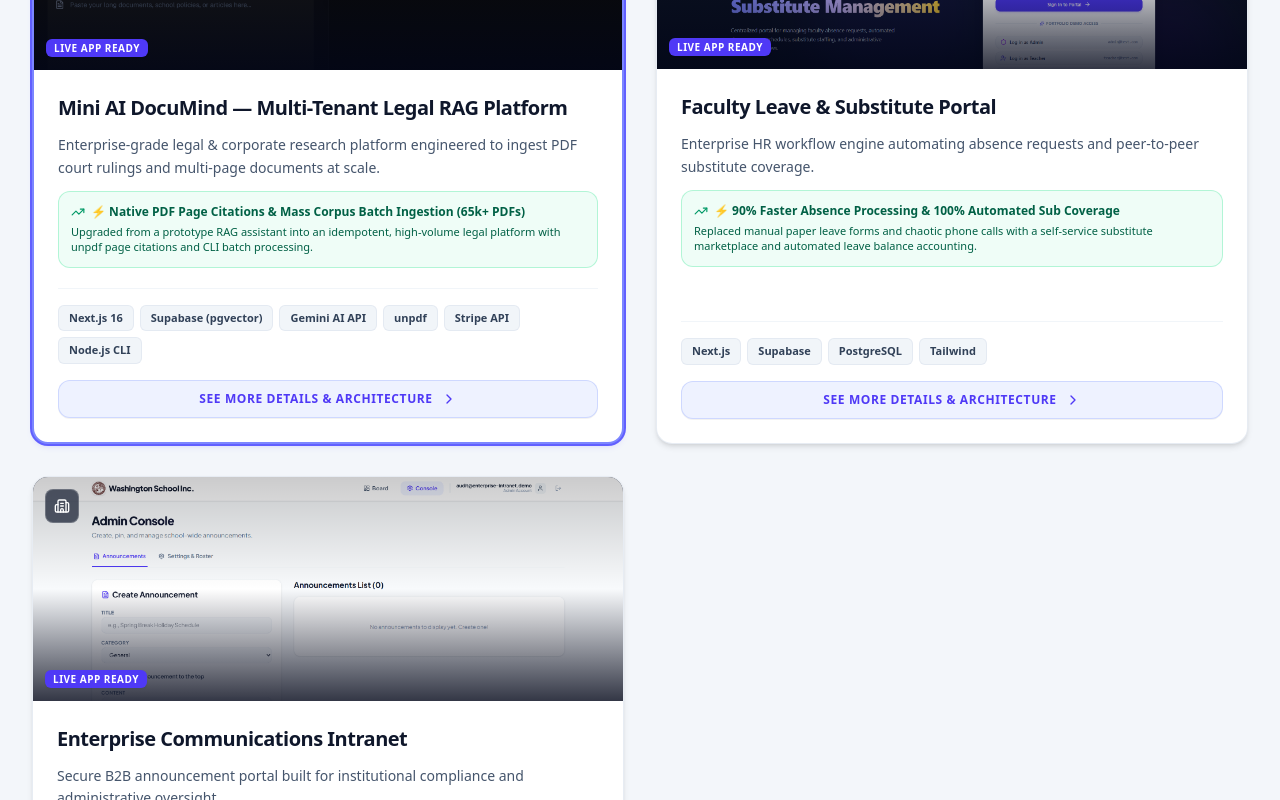
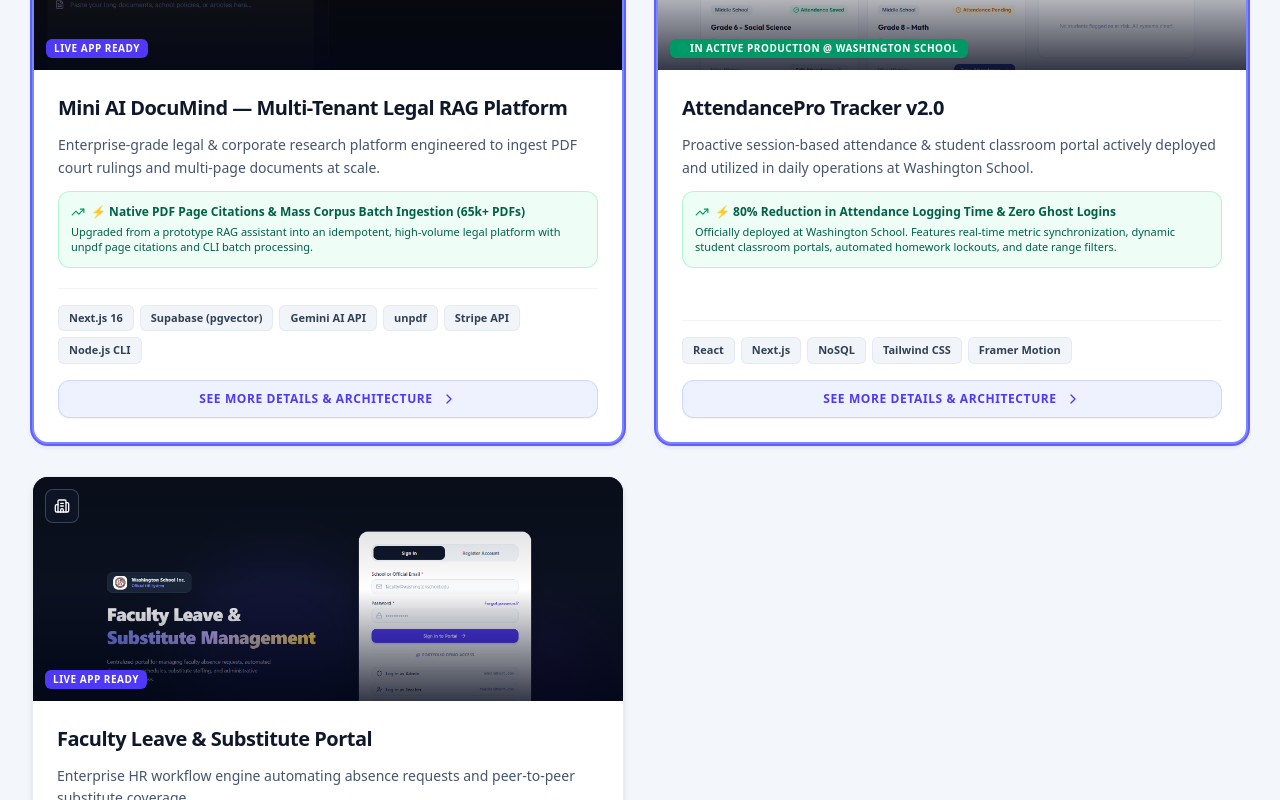
Before and after one commit to GabbyDev0402/gabrielcaratihan.dev, a Next.js app: page / in a window 1280 px wide. Shown: the part 2400-3200 px from the top of the page. Built offline with nearby package versions, Linux system fonts and the light colour scheme.

Commit message:
Update AttendancePro Tracker to v2.0 with active production status at Washington School and featured lead placement

```diff
--- a/app/components/Projects.tsx
+++ b/app/components/Projects.tsx
@@ -31,11 +31,12 @@
   fullDescription: string | React.ReactNode;
   agenticWorkflow: string;
   techStack: string[];
-  demoCredentials: {
+  demoCredentials?: {
     role: string;
     email: string;
     password?: string;
   };
+  inActiveProduction?: boolean;
   githubLink: string;
   liveLink: string;
   imageUrl?: string;
@@ -113,6 +114,75 @@
     ),
     isFeatured: true,
     icon: Bot,
+  },
+  {
+    id: "attendance-pro",
+    title: "AttendancePro Tracker v2.0",
+    shortDescription:
+      "Proactive session-based attendance & student classroom portal actively deployed and utilized in daily operations at Washington School.",
+    businessImpact: {
+      metric: "⚡ 80% Reduction in Attendance Logging Time & Zero Ghost Logins",
+      summary:
+        "Officially deployed at Washington School. Features real-time metric synchronization, dynamic student classroom portals, automated homework lockouts, and date range filters.",
+    },
+    category: "EdTech & Analytics",
+    techStack: ["React", "Next.js", "NoSQL", "Tailwind CSS", "Framer Motion"],
+    inActiveProduction: true,
+    githubLink: "https://github.com/GabbyDev0402/wcs-attendancetracker",
+    liveLink: "https://wcsattendancetracker.netlify.app/",
+    imageUrl: "/images/attendance-pro-tracker.png",
+    imagePlaceholder: {
+      color: "from-blue-600 to-indigo-800",
+      label: "AttendancePro v2.0 Production System",
+    },
+    agenticWorkflow:
+      "Architected using advanced agentic workflows via Antigravity IDE. Rapidly engineered isolated student classroom routing (/student/class/:classId), real-time attendance metric synchronization across 3 user roles, automated homework deadline lockdown timers, and AuthContext profile revocation hooks.",
+    fullDescription: (
+      <div className="space-y-4 text-sm text-slate-600">
+        <div className="p-4 rounded-xl bg-emerald-50/90 border border-emerald-200 space-y-1 text-emerald-950">
+          <div className="flex items-center gap-2 font-bold text-emerald-900 text-sm">
+            <Building2 className="w-4 h-4 text-emerald-600 shrink-0" />
+            <span>🏫 Officially Deployed &amp; In Active Production at Washington School</span>
+          </div>
+          <p className="text-xs text-emerald-900 leading-relaxed font-normal">
+            This platform is actively utilized in daily institutional operations by Washington School. Demo logins are disabled to safeguard private student and administrative data.
+          </p>
+        </div>
+
+        <p>
+          <strong>Overview:</strong> AttendancePro Tracker v2.0 is an enterprise educational management system engineered to eliminate student truancy, streamline daily attendance logging, and manage student classroom assignments.
+        </p>
+
+        <h4 className="font-bold text-slate-800 border-b pb-1 mt-4">
+          ✨ Highlights of What&apos;s Included in Version 2.0
+        </h4>
+        <ul className="list-disc pl-5 space-y-1.5">
+          <li>
+            <strong>Isolated Student Classroom Portals (<code>/student/class/:classId</code>):</strong> Dynamic portal routing for students to access dedicated classroom environments with instructor details, lesson topics, and targeted vocabulary homework.
+          </li>
+          <li>
+            <strong>Attendance Metric Engine Sync:</strong> Real-time calculation of student presence, lateness, absences, and excused counts synchronized instantly across Admin, Teacher, and Student views.
+          </li>
+          <li>
+            <strong>Homework Deadlines &amp; Lockdown:</strong> Automated lockouts for past-due vocabulary assignments to prevent overdue submissions.
+          </li>
+          <li>
+            <strong>Vocabulary &amp; History Date Filters:</strong> Rolling 7-day windows and calendar date pickers added to both Student and Teacher portals to prevent homework accumulation.
+          </li>
+          <li>
+            <strong>Unsubmit &amp; Edit Capability:</strong> Students can unsubmit pending daily diaries or vocabulary entries to edit and resubmit, instantly syncing with teacher review queues.
+          </li>
+          <li>
+            <strong>Strict Multi-Class Enrollment Mapping:</strong> Teacher Roster Manager updated to accurately parse and display all enrolled classes per student.
+          </li>
+          <li>
+            <strong>Deleted Profile Access Revocation:</strong> Automatic detection and sign-out in <code>AuthContext</code> to block ghost logins for deleted student profiles.
+          </li>
+        </ul>
+      </div>
+    ),
+    isFeatured: true,
+    icon: UserCheck,
   },
   {
     id: "eduflex-hr",
@@ -248,36 +318,6 @@
     },
     icon: School,
   },
-  {
-    id: "attendance-pro",
-    title: "AttendancePro Tracker",
-    shortDescription:
-      "Proactive session-based attendance management system with early-warning truancy detection.",
-    businessImpact: {
-      metric: "⚡ 80% Reduction in Daily Attendance Logging Time",
-      summary:
-        "Replaced physical attendance rosters with proactive truancy algorithms that flag at-risk students before drop-out occurs.",
-    },
-    category: "EdTech & Analytics",
-    fullDescription:
-      "A specialized tracking system engineered to eliminate student truancy. It optimizes NoSQL database reads using session-grouped data modeling, calculates automated instruction-loss metrics, and alerts administrative staff to at-risk attendance patterns using proactive early-warning algorithms.",
-    agenticWorkflow:
-      "Architected and engineered using advanced agentic workflows via the Antigravity IDE. Directed AI models (Gemini 3.5 Flash / 3.1 Pro) to rapidly prototype UI/UX, establish NoSQL data schemas, enforce Cloud Firestore security rules, and generate automated Playwright E2E testing suites, significantly reducing the development lifecycle.",
-    techStack: ["React", "NoSQL", "Next.js", "Tailwind CSS", "Framer Motion"],
-    demoCredentials: {
-      role: "School Administrator",
-      email: "admin@attendancepro.demo",
-      password: "attendancePass2026!",
-    },
-    githubLink: "https://github.com/GabbyDev0402/wcs-attendancetracker",
-    liveLink: "https://wcsattendancetracker.netlify.app/",
-    imageUrl: "/images/attendance-pro-tracker.png",
-    imagePlaceholder: {
-      color: "from-blue-600 to-indigo-800",
-      label: "AttendancePro Algorithmic Analytics",
-    },
-    icon: UserCheck,
-  },
 ];
 
 const categories = [
@@ -390,10 +430,17 @@
                               </span>
                             </div>
                           )}
-                          <div className="absolute bottom-3 left-3 right-3 z-10">
+                          <div className="absolute bottom-3 left-3 right-3 z-10 flex items-center justify-between">
+                            {project.inActiveProduction ? (
+                              <span className="text-[10px] font-bold uppercase tracking-wider bg-emerald-600 text-white px-2.5 py-0.5 rounded-md shadow-xs flex items-center gap-1">
+                                <span className="w-1.5 h-1.5 rounded-full bg-emerald-300 animate-ping"></span>
+                                In Active Production @ Washington School
+                              </span>
+                            ) : (
                               <span className="text-[10px] font-bold uppercase tracking-wider bg-indigo-600 text-white px-2 py-0.5 rounded-md shadow-xs">
                                 Live App Ready
                               </span>
+                            )}
                           </div>
                         </div>
                       ) : (
@@ -562,7 +609,9 @@
                       <div className="flex flex-wrap items-center gap-2 mb-1">
                         <div className="inline-flex items-center gap-2 px-3 py-1 rounded-full text-xs font-semibold bg-indigo-600 text-white shadow-md">
                           <ShieldCheck className="w-3.5 h-3.5" />
-                          Verified SaaS Deployment
+                          {selectedProject.inActiveProduction
+                            ? "In Active Production @ Washington School"
+                            : "Verified SaaS Deployment"}
                         </div>
                         {selectedProject.isFeatured && (
                           <span className="inline-flex items-center gap-1 text-[10px] font-extrabold uppercase tracking-wider bg-gradient-to-r from-amber-500 via-indigo-600 to-purple-600 text-white px-3 py-1 rounded-full shadow-lg ring-2 ring-amber-300/50">
@@ -653,7 +702,8 @@
                   </p>
                 </div>
 
-                {/* Demo Credentials Box */}
+                {/* Demo Credentials or Production Notice Box */}
+                {selectedProject.demoCredentials ? (
                   <div className="p-5 rounded-xl bg-slate-50 border border-slate-200 space-y-3">
                     <div className="flex items-center gap-2 text-slate-900 font-bold text-sm">
                       <Key className="w-4 h-4 text-indigo-600" />
@@ -688,6 +738,17 @@
                       )}
                     </div>
                   </div>
+                ) : (
+                  <div className="p-5 rounded-xl bg-emerald-50/80 border border-emerald-200 space-y-2">
+                    <div className="flex items-center gap-2 text-emerald-900 font-bold text-sm">
+                      <Building2 className="w-4 h-4 text-emerald-600 shrink-0" />
+                      <span>🏫 Live Production System — Active Institutional Use</span>
+                    </div>
+                    <p className="text-xs text-emerald-900 leading-relaxed font-normal">
+                      Public demo access credentials are disabled to safeguard private student profiles, daily diaries, and school administrative data at Washington School.
+                    </p>
+                  </div>
+                )}
 
                 {/* Tech Stack Pills */}
                 <div className="space-y-2">
--- a/scripts/generate-resume-pdf.js
+++ b/scripts/generate-resume-pdf.js
@@ -185,7 +185,20 @@
     ]
   },
   {
-    title: "2. Faculty Leave & Substitute Portal",
+    title: "2. AttendancePro Tracker v2.0 (LIVE PRODUCTION SYSTEM)",
+    subtitle: "ROI: 80% Reduction in Logging Time & Zero Ghost Logins",
+    badgeText: "In Active Use @ Washington School",
+    liveUrl: "https://wcsattendancetracker.netlify.app/",
+    githubUrl: "https://github.com/GabbyDev0402/wcs-attendancetracker",
+    imageFile: "attendance-pro-tracker.png",
+    bullets: [
+      "Officially deployed at Washington School. Engineered isolated student portals (/student/class/:classId).",
+      "Real-time attendance metric synchronization across 3 roles, homework lockouts, & 7-day date range filters.",
+      "Built AuthContext profile revocation hooks to block ghost logins for deleted student profiles."
+    ]
+  },
+  {
+    title: "3. Faculty Leave & Substitute Portal",
     subtitle: "ROI: 90% Faster Absence Processing & 100% Automated Sub Coverage",
     badgeText: "Enterprise HR System",
     liveUrl: "https://faculty-leave-management-portal.netlify.app/",
@@ -198,7 +211,7 @@
     ]
   },
   {
-    title: "3. Enterprise Communications Intranet",
+    title: "4. Enterprise Communications Intranet",
     subtitle: "ROI: 100% Policy Compliance Verification & Zero Lost Announcements",
     badgeText: "Compliance & Intranet Portal",
     liveUrl: "https://washington-school-portal.netlify.app/admin",
@@ -211,7 +224,7 @@
     ]
   },
   {
-    title: "4. Washington Assessment Portal",
+    title: "5. Washington Assessment Portal",
     subtitle: "ROI: Saved Teachers 15+ Hours/Week in Manual Grading",
     badgeText: "EdTech & Assessment LMS",
     liveUrl: "https://wcs-exam-portal.netlify.app/",
@@ -221,19 +234,6 @@
       "Architected dynamic exam creation engine utilizing polymorphic React form components.",
       "Engineered real-time pivot-table data aggregation for Master Gradebooks & administrative analytics.",
       "Enforced strict multi-tenant data isolation and time-gated client routing for exam security."
-    ]
-  },
-  {
-    title: "5. AttendancePro Tracker",
-    subtitle: "ROI: 80% Reduction in Daily Attendance Logging Time",
-    badgeText: "Attendance & Early Warning Engine",
-    liveUrl: "https://wcsattendancetracker.netlify.app/",
-    githubUrl: "https://github.com/GabbyDev0402/wcs-attendancetracker",
-    imageFile: "attendance-pro-tracker.png",
-    bullets: [
-      "Replaced physical attendance rosters with proactive truancy algorithms that flag at-risk students.",
-      "Optimized NoSQL database reads using session-grouped data modeling for sub-second roster logging.",
-      "Engineered automated instruction-loss calculations to assist school administrators with intervention."
     ]
   }
 ];
--- a/scripts/generate-upwork-resume-pdf.js
+++ b/scripts/generate-upwork-resume-pdf.js
@@ -183,7 +183,18 @@
     ]
   },
   {
-    title: "2. Faculty Leave & Substitute Portal",
+    title: "2. AttendancePro Tracker v2.0 (LIVE PRODUCTION SYSTEM)",
+    subtitle: "ROI: 80% Reduction in Logging Time & Zero Ghost Logins",
+    badgeText: "In Active Use @ Washington School",
+    imageFile: "attendance-pro-tracker.png",
+    bullets: [
+      "Officially deployed at Washington School. Engineered isolated student portals (/student/class/:classId).",
+      "Real-time attendance metric synchronization across 3 roles, homework lockouts, & 7-day date range filters.",
+      "Built AuthContext profile revocation hooks to block ghost logins for deleted student profiles."
+    ]
+  },
+  {
+    title: "3. Faculty Leave & Substitute Portal",
     subtitle: "ROI: 90% Faster Absence Processing & 100% Automated Sub Coverage",
     badgeText: "Enterprise HR Portal & Interactive Demo",
     imageFile: "eduflex-screenshot.png",
@@ -194,7 +205,7 @@
     ]
   },
   {
-    title: "3. Enterprise Communications Intranet",
+    title: "4. Enterprise Communications Intranet",
     subtitle: "ROI: 100% Policy Compliance Verification & Zero Lost Announcements",
     badgeText: "High-Compliance Intranet & Audit Logging",
     imageFile: "washington-school-portal.png",
@@ -205,7 +216,7 @@
     ]
   },
   {
-    title: "4. Washington Assessment Portal",
+    title: "5. Washington Assessment Portal",
     subtitle: "ROI: Saved Teachers 15+ Hours/Week in Manual Grading",
     badgeText: "Multi-Tenant LMS & Assessment Engine",
     imageFile: "washington-exam-portal.png",
@@ -213,17 +224,6 @@
       "Architected dynamic exam creation engine utilizing polymorphic React form components.",
       "Engineered real-time pivot-table data aggregation for Master Gradebooks & administrative analytics.",
       "Enforced strict multi-tenant data isolation and time-gated client routing for exam security."
-    ]
-  },
-  {
-    title: "5. AttendancePro Tracker",
-    subtitle: "ROI: 80% Reduction in Daily Attendance Logging Time",
-    badgeText: "Session Attendance & Truancy Detection",
-    imageFile: "attendance-pro-tracker.png",
-    bullets: [
-      "Replaced physical attendance rosters with proactive truancy algorithms that flag at-risk students.",
-      "Optimized NoSQL database reads using session-grouped data modeling for sub-second roster logging.",
-      "Engineered automated instruction-loss calculations to assist school administrators with intervention."
     ]
   }
 ];
```
Also changed, not shown: 2 other files (tests, documents, lock files or other folders). Lines whose indentation alone changed are shown as unchanged.
